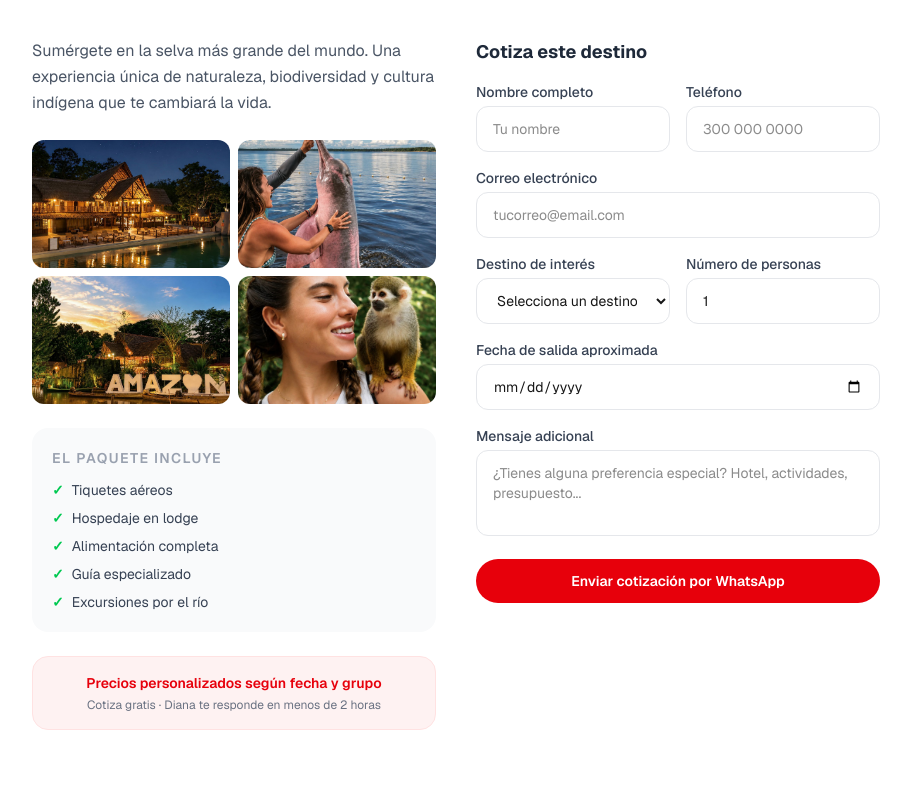
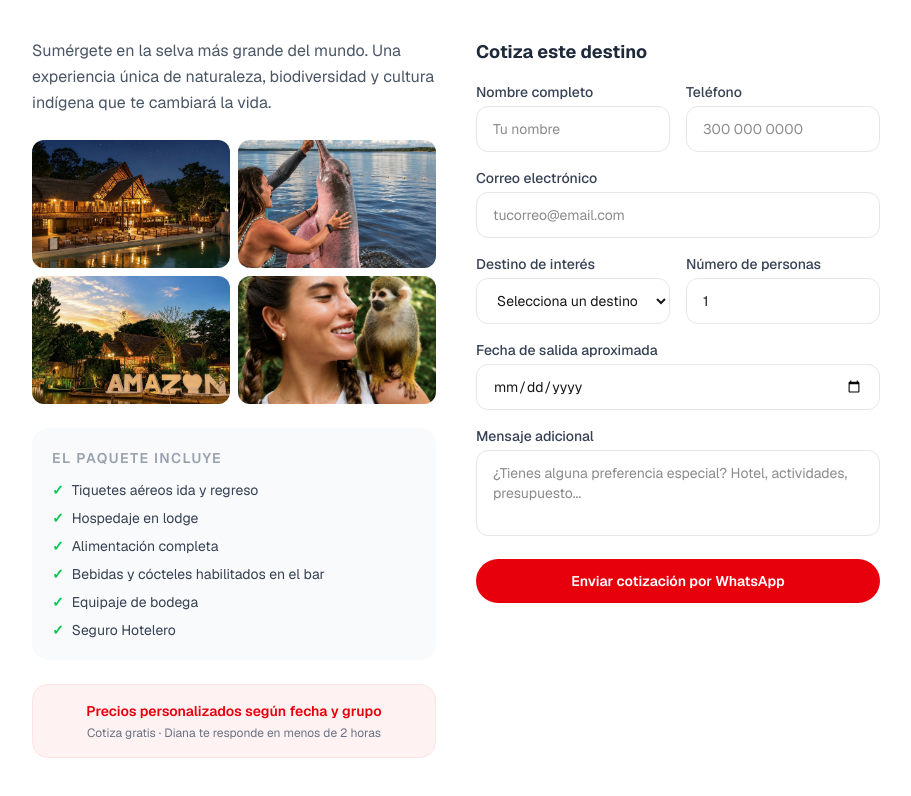
Before and after one commit to marroquininge/diana-travel, a Next.js app: page /destinos/amazonas in a window 1280 px wide. Shown: the part 442-1238 px from the top of the page, without its empty margins (184-1095 px from the left). Before the commit the page ends 1212 px from the top, so only its background shows below. Built offline with nearby package versions, Linux system fonts and the light colour scheme.

Commit message:
ajustes incluye destinos y boton hero

```diff
--- a/app/destinos/[slug]/page.tsx
+++ b/app/destinos/[slug]/page.tsx
@@ -3,17 +3,17 @@ import Link from "next/link";
 import FormularioCotizacion from "../../components/FormularioCotizacion";
 
 const destinos: Record<string, { nombre: string; descripcion: string; img: string; incluye: string[] }> = {
-  amazonas: { nombre: "Amazonas", descripcion: "Sumérgete en la selva más grande del mundo. Una experiencia única de naturaleza, biodiversidad y cultura indígena que te cambiará la vida.", img: "/images/amazonas1.jpeg", incluye: ["Tiquetes aéreos", "Hospedaje en lodge", "Alimentación completa", "Guía especializado", "Excursiones por el río"] },
-  "la-guajira": { nombre: "La Guajira", descripcion: "El desierto que llega al mar. Punta Gallinas, Cabo de la Vela y la cultura Wayuu te esperan en el norte más extremo de Colombia.", img: "https://images.unsplash.com/photo-1596386461350-326ccb383e9f?w=800&q=80", incluye: ["Transporte terrestre", "Hospedaje en rancherías", "Alimentación", "Guía local Wayuu", "Paseo en jeep"] },
-  "san-andres": { nombre: "San Andrés", descripcion: "El mar de los siete colores. Aguas turquesas, arrecifes de coral y el ambiente caribeño más relajante de Colombia.", img: "https://images.unsplash.com/photo-1559128010-7c1ad6e1b6a5?w=800&q=80", incluye: ["Tiquetes aéreos", "Hotel frente al mar", "Snorkel", "Traslados", "Tour por la isla"] },
-  "santa-marta": { nombre: "Santa Marta", descripcion: "Mar, sierra y selva en un solo lugar. La ciudad más antigua de Colombia, puerta al Parque Tayrona y la Ciudad Perdida.", img: "https://images.unsplash.com/photo-1507525428034-b723cf961d3e?w=800&q=80", incluye: ["Tiquetes aéreos", "Hotel", "Visita al Tayrona", "Traslados", "Guía"] },
+  amazonas: { nombre: "Amazonas", descripcion: "Sumérgete en la selva más grande del mundo. Una experiencia única de naturaleza, biodiversidad y cultura indígena que te cambiará la vida.", img: "/images/amazonas1.jpeg", incluye: ["Tiquetes aéreos ida y regreso", "Hospedaje en lodge", "Alimentación completa", "Bebidas y cócteles habilitados en el bar", "Equipaje de bodega", "Seguro Hotelero"] },
+  "la-guajira": { nombre: "La Guajira", descripcion: "El desierto que llega al mar. Punta Gallinas, Cabo de la Vela y la cultura Wayuu te esperan en el norte más extremo de Colombia.", img: "/images/guajira1.png", incluye: ["Tiquetes aéreos ida y regreso", "Traslados aeropuerto · Hotel · aeropuerto", "Alojamiento", "Alimentación completa", "Bebidas y cócteles habilitados en el bar", "Equipaje de bodega", "Seguro Hotelero"] },
+  "san-andres": { nombre: "San Andrés", descripcion: "El mar de los siete colores. Aguas turquesas, arrecifes de coral y el ambiente caribeño más relajante de Colombia.", img: "https://images.unsplash.com/photo-1559128010-7c1ad6e1b6a5?w=800&q=80", incluye: ["Tiquetes aéreos ida y regreso", "Alojamiento", "Alimentación completa", "Bebidas y cócteles habilitados en el bar", "Equipaje de bodega", "Seguro Hotelero"] },
+  "santa-marta": { nombre: "Santa Marta", descripcion: "Mar, sierra y selva en un solo lugar. La ciudad más antigua de Colombia, puerta al Parque Tayrona y la Ciudad Perdida.", img: "https://images.unsplash.com/photo-1507525428034-b723cf961d3e?w=800&q=80", incluye: ["Tiquetes aéreos ida y regreso", "Traslados aeropuerto · Hotel · aeropuerto", "Alojamiento", "Alimentación completa", "Bebidas y cócteles habilitados en el bar", "Equipaje de bodega", "Seguro Hotelero"] },
   girardot: { nombre: "Girardot", descripcion: "El destino de descanso favorito de los caleños. Sol, piscinas, ríos y la mejor rumba de fin de semana.", img: "https://images.unsplash.com/photo-1572276596237-5db2c3e16c5d?w=800&q=80", incluye: ["Transporte", "Hotel con piscina", "Desayunos", "Paseo al río Magdalena"] },
-  covenas: { nombre: "Coveñas", descripcion: "Las playas más tranquilas del Caribe colombiano. Arena blanca, aguas cálidas y el mejor descanso en familia.", img: "https://images.unsplash.com/photo-1507525428034-b723cf961d3e?w=800&q=80", incluye: ["Transporte", "Hotel frente al mar", "Desayunos", "Paseo en lancha"] },
+  covenas: { nombre: "Coveñas", descripcion: "Las playas más tranquilas del Caribe colombiano. Arena blanca, aguas cálidas y el mejor descanso en familia.", img: "https://images.unsplash.com/photo-1507525428034-b723cf961d3e?w=800&q=80", incluye: ["Tiquetes aéreos ida y regreso", "Traslados aeropuerto · Hotel · aeropuerto", "Alojamiento", "Alimentación completa", "Bebidas y cócteles habilitados en el bar", "Equipaje de bodega", "Seguro Hotelero"] },
   "eje-cafetero": { nombre: "Eje Cafetero", descripcion: "Paisaje Cultural Cafetero declarado Patrimonio de la Humanidad. Jeeps, fincas, café de origen y el Parque del Café te esperan.", img: "https://images.unsplash.com/photo-1611348586804-61bf6c080437?w=800&q=80", incluye: ["Transporte", "Finca cafetera", "Tour del café", "Desayunos", "Parque del Café"] },
-  europa: { nombre: "Europa", descripcion: "El viejo continente en un solo paquete. París, Roma, Madrid y más ciudades icónicas con toda la logística resuelta.", img: "https://images.unsplash.com/photo-1467269204594-9661b134dd2b?w=800&q=80", incluye: ["Tiquetes internacionales", "Hoteles", "Traslados entre ciudades", "Guía en español", "Seguro de viaje"] },
-  cancun: { nombre: "Cancún", descripcion: "El Caribe mexicano en todo su esplendor. Playas blancas, hoteles todo incluido, cenotes y la magia de las ruinas mayas.", img: "https://images.unsplash.com/photo-1510097467424-192d713fd8b2?w=800&q=80", incluye: ["Tiquetes aéreos", "Hotel todo incluido", "Traslados", "Visita a Chichén Itzá", "Seguro de viaje"] },
-  "punta-cana": { nombre: "Punta Cana", descripcion: "República Dominicana en su máxima expresión. Playas paradisíacas, resorts de lujo y el mejor todo incluido del Caribe.", img: "https://images.unsplash.com/photo-1548574505-5e239809ee19?w=800&q=80", incluye: ["Tiquetes aéreos", "Resort todo incluido", "Traslados", "Excursión a Saona", "Seguro de viaje"] },
-  panama: { nombre: "Panamá", descripcion: "Donde se unen dos océanos. El Canal, la ciudad moderna, las islas San Blas y la selva tropical en un destino único.", img: "https://images.unsplash.com/photo-1516483638261-f4dbaf036963?w=800&q=80", incluye: ["Tiquetes aéreos", "Hotel", "Tour al Canal", "City tour", "Traslados"] },
+  europa: { nombre: "Europa", descripcion: "El viejo continente en un solo paquete. París, Roma, Madrid y más ciudades icónicas con toda la logística resuelta.", img: "https://images.unsplash.com/photo-1467269204594-9661b134dd2b?w=800&q=80", incluye: ["Tiquetes aéreos ida y regreso", "Traslados", "Alojamiento", "Alimentación completa", "Bar abierto", "Assist Card"] },
+  cancun: { nombre: "Cancún", descripcion: "El Caribe mexicano en todo su esplendor. Playas blancas, hoteles todo incluido, cenotes y la magia de las ruinas mayas.", img: "https://images.unsplash.com/photo-1510097467424-192d713fd8b2?w=800&q=80", incluye: ["Tiquetes aéreos ida y regreso", "Traslados", "Alojamiento", "Alimentación completa", "Bar abierto", "Assist Card"] },
+  "punta-cana": { nombre: "Punta Cana", descripcion: "República Dominicana en su máxima expresión. Playas paradisíacas, resorts de lujo y el mejor todo incluido del Caribe.", img: "https://images.unsplash.com/photo-1548574505-5e239809ee19?w=800&q=80", incluye: ["Tiquetes aéreos ida y regreso", "Traslados", "Alojamiento", "Alimentación completa", "Bar abierto", "Assist Card"] },
+  panama: { nombre: "Panamá", descripcion: "Donde se unen dos océanos. El Canal, la ciudad moderna, las islas San Blas y la selva tropical en un destino único.", img: "https://images.unsplash.com/photo-1516483638261-f4dbaf036963?w=800&q=80", incluye: ["Tiquetes aéreos ida y regreso", "Traslados", "Alojamiento", "Alimentación completa", "Bar abierto", "Assist Card"] },
 };
 
 const galeriaAmazonas = [
--- a/app/page.tsx
+++ b/app/page.tsx
@@ -39,7 +39,7 @@ export default function Home() {
         </p>
         <div className="flex gap-3 justify-center flex-wrap">
           <a href="#contacto" className="bg-white text-red-600 font-semibold px-6 py-3 rounded-full hover:bg-red-50 transition">
-            Cotizar mi viaje
+            Planea tu viaje ahora ✈
           </a>
           <a href="https://wa.me/573186624920" target="_blank" className="bg-green-500 text-white font-semibold px-6 py-3 rounded-full hover:bg-green-600 transition">
             WhatsApp directo
```
